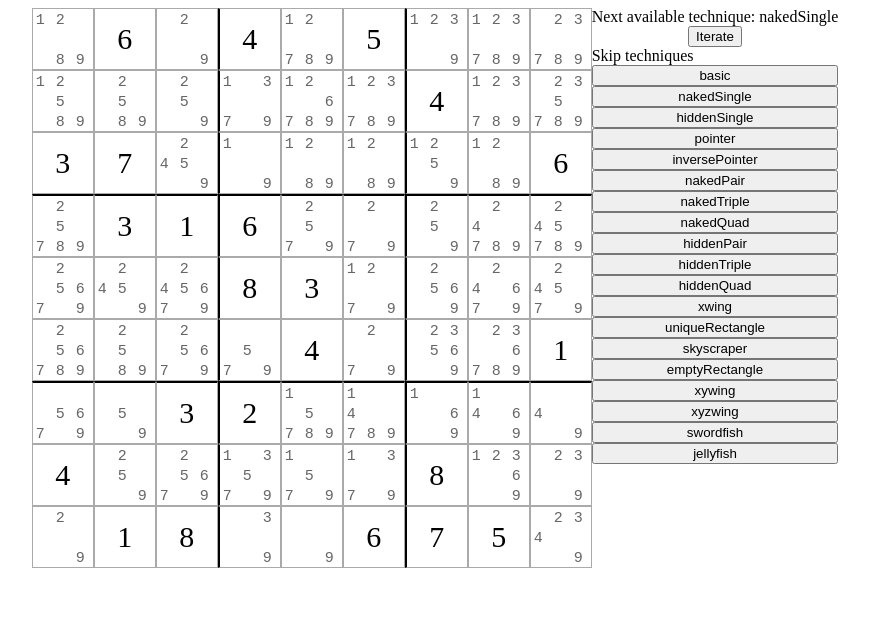
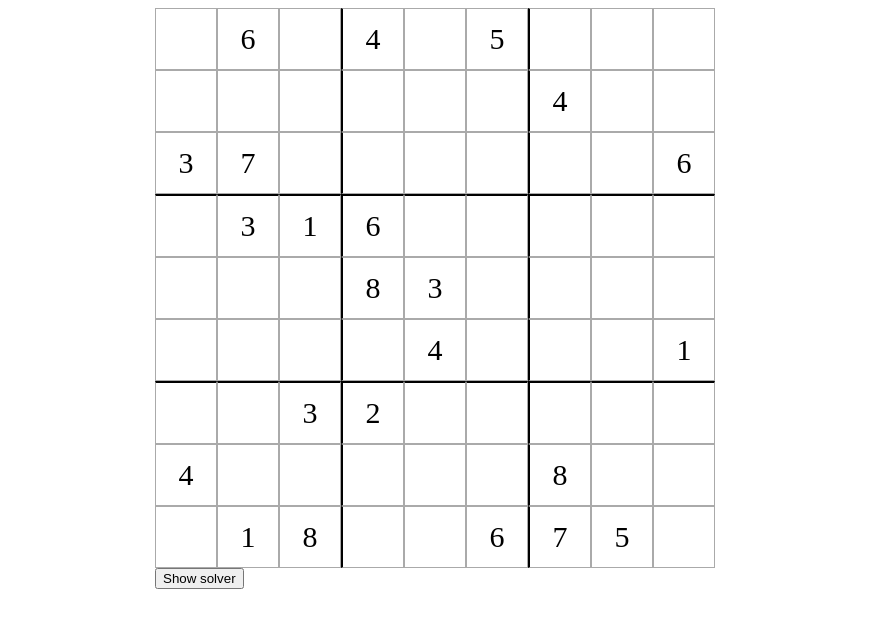
Before and after one commit to magnusjt/sudoku, a React (Create React App) app: page / in a window 1280 px wide. Shown: the top 628 px of the page, without its empty margins (205-1074 px from the left). Built offline with nearby package versions, Linux system fonts and the light colour scheme.

Commit message:
Work on inputs

```diff
--- a/src/core/sudoku.ts
+++ b/src/core/sudoku.ts
@@ -1,5 +1,5 @@
-import { Board, Cell, Technique } from './types'
-import { applyEffects, isBoardFinished } from './utils'
+import { Board, Cell, InputMode, Point, Technique } from './types'
+import { allCandidates, applyEffects, cloneBoard, getAllPoints, getBoardCell, isBoardFinished } from './utils'
 import { allBasicEliminations, basicElimination } from './solvers/basic'
 import { hiddenSingle, nakedSingle } from './solvers/singles'
 import { inversePointer, pointer } from './solvers/pointer'
@@ -10,7 +10,7 @@ import { uniqueRectangle } from './solvers/uniqueRectangle'
 import { xyWing, xyzWing } from './solvers/wing'
 import { emptyRectangle } from './solvers/emptyRectangle'
 
-export const boardFromInput = (input: number[][]) => {
+export const boardFromInput = (input: number[][], withCandidates = true) => {
     const candidates = [1, 2, 3, 4, 5, 6, 7, 8, 9]
     let board: Board = []
     for(let y = 0; y < 9; y++){
@@ -19,16 +19,25 @@ export const boardFromInput = (input: number[][]) => {
             if(input[y][x] !== 0){
                 row.push({
                     value: input[y][x],
+                    given: true,
                     candidates: []
                 })
             }else{
                 row.push({
                     value: null,
-                    candidates
+                    given: false,
+                    candidates: withCandidates ? candidates : []
                 })
             }
         }
         board.push(row)
+    }
+    return board
+}
+export const resetCandidates = (board: Board) => {
+    board = cloneBoard(board)
+    for(let point of getAllPoints()){
+        board[point.y][point.x].candidates = board[point.y][point.x].value === null ? allCandidates : []
     }
     return board
 }
@@ -111,3 +120,38 @@ export const iterate = (board) => {
 
     return {board, effects: [], actors: [], technique: 'wtf'}
 }
+
+export const applyInputValue = (board: Board, points: Point[], digit: number, mode: InputMode) => {
+    board = cloneBoard(board)
+
+    if(points.length === 1){
+        const point = points[0]
+        const cell = getBoardCell(board, point)
+        if(mode === 'candidates' && cell.value === null){
+            if(cell.candidates.includes(digit)){
+                cell.candidates = cell.candidates.filter(c => c !== digit)
+            }else{
+                cell.candidates.push(digit)
+            }
+        }else if(mode === 'normal' && !cell.given){
+            if(cell.value === digit){
+                cell.value = null
+            }else{
+                cell.value = digit
+            }
+        }
+    }else if(points.length >= 2){
+        points.forEach(point => {
+            const cell = getBoardCell(board, point)
+            if(cell.value === null){
+                if(cell.candidates.includes(digit)){
+                    cell.candidates = cell.candidates.filter(c => c !== digit)
+                }else{
+                    cell.candidates.push(digit)
+                }
+            }
+        })
+    }
+
+    return board
+}
--- a/src/core/types.ts
+++ b/src/core/types.ts
@@ -1,7 +1,7 @@
 export type Cell = {
     value: number | null
     candidates: number[]
-
+    given: boolean
 }
 export type Point = {
     x: number
@@ -37,3 +37,5 @@ export type SolveResult = {
     actors: Actor[]
     technique: string
 }
+
+export type InputMode = 'normal' | 'candidates'
--- a/src/core/utils.ts
+++ b/src/core/utils.ts
@@ -186,10 +186,6 @@ export const removeCandidates = (board: Board, point: Point, numbers: number[]):
     return {type: 'elimination', point, numbers: candidatesToRemove} as EliminationEffect
 }
 
-export const removeCandidate = (board: Board, point: Point, number: number): Effect => {
-    return removeCandidates(board, point, [number])
-}
-
 export const removeCandidatesFromPoints = (board: Board, points: Point[], numbers: number[]): Effect[] => {
     return points
         .map(point => removeCandidates(board, point, numbers))
@@ -208,7 +204,7 @@ export const isBoardFinished = (board: Board) => {
     return getAllPoints().every(point => getBoardCell(board, point).value !== null)
 }
 
-const cloneBoard = (board: Board) => {
+export const cloneBoard = (board: Board) => {
     return [...board].map(row => [...row].map(cell => {
         return {
             ...cell,
--- a/src/gui/app.tsx
+++ b/src/gui/app.tsx
@@ -2,7 +2,8 @@ import * as sudoku from '../core/sudoku'
 import React from 'react'
 import { BoardDisplay } from './board'
 import { Solver } from './solver'
-import { Board, SolveResult } from '../core/types'
+import { Board, InputMode, Point, SolveResult } from '../core/types'
+import { applyInputValue } from '../core/sudoku'
 
 /*
 const input = [ // Easy
@@ -41,35 +42,60 @@ const input = [ // Expert
     [4, 0, 0, 0, 0, 0, 8, 0, 0],
     [0, 1, 8, 0, 0, 6, 7, 5, 0],
 ]
-let initialBoard = sudoku.boardFromInput(input)
-initialBoard = sudoku.runBasicEliminations(initialBoard)
+let initialBoard = sudoku.boardFromInput(input, false)
 
 export function App(props){
     const [board, setBoard] = React.useState(initialBoard)
-    const [next, setNext] = React.useState<SolveResult | null>(null)
-    const nextBoard = next?.board ?? board
+    const [solveResult, setSolveResult] = React.useState<SolveResult | null>(null)
+    const [solverEnabled, setSolverEnabled] = React.useState(false)
+    const [inputMode, setInputMode] = React.useState<InputMode>('normal')
 
-    const setSolveResult = (solveResult: SolveResult | null, prevBoard: Board) => {
+    const onSetSolveResult = (solveResult: SolveResult | null, prevBoard: Board) => {
         setBoard(prevBoard)
-        setNext(solveResult)
+        setSolveResult(solveResult)
     }
-    const onSetDigit = () => {
-
+    const toggleSolver = () => {
+        if(solverEnabled){
+            setSolverEnabled(false)
+            setSolveResult(null)
+        }else{
+            setSolverEnabled(true)
+        }
+    }
+    const onSetDigit = (digit: number, points: Point[]) => {
+        const nextBoard = applyInputValue(board, points, digit, inputMode)
+        setBoard(nextBoard)
+    }
+    const onKeyDown = (e) => {
+        if(e.key.toLowerCase() === 'a'){
+            setInputMode('normal')
+        }
+        if(e.key.toLowerCase() === 's'){
+            setInputMode('candidates')
+        }
+        console.log(e.key)
     }
 
     return (
+        <div onKeyDown={onKeyDown} tabIndex={-1}>
+            <div style={{ display: 'flex', justifyContent: 'center' }}>
                 <div>
-            <div style={{ display: 'flex', justifyContent: 'center' }}>
                     <BoardDisplay
                         board={board}
-                    solveResult={next}
+                        solveResult={solveResult}
                         onSetDigit={onSetDigit}
                     />
+                    <button onClick={toggleSolver}>{solverEnabled ? 'Hide solver' : 'Show solver'}</button>
+                </div>
+                {solverEnabled &&
+                    <div>
                         <Solver
-                    board={nextBoard}
-                    solveResult={next}
-                    onSolveResult={setSolveResult}
+                            board={solveResult?.board ?? board}
+                            solveResult={solveResult}
+                            onSolveResult={onSetSolveResult}
                         />
+                    </div>
+                }
             </div>
         </div>
     )
--- a/src/gui/board.tsx
+++ b/src/gui/board.tsx
@@ -1,6 +1,6 @@
 import { Board, Cell, Effect, Point, SolveResult, ValueEffect } from '../core/types'
 import React from 'react'
-import { pointsEqual } from '../core/utils'
+import { getAffectedPoints, pointsEqual } from '../core/utils'
 
 const Candidates = (props) => {
     const height = props.height
@@ -28,6 +28,7 @@ const Candidates = (props) => {
 type CellDisplayProps = {
     solveResult: SolveResult | null
     selected: boolean
+    affected: boolean
     cell: Cell
     point: Point
     highlightedNumber: number | null
@@ -35,7 +36,7 @@ type CellDisplayProps = {
 
 const CellDisplay = (props: CellDisplayProps) => {
     const {effects, actors} = props.solveResult ?? {effects: [], actors: []}
-    const {point, selected, cell, highlightedNumber} = props
+    const {point, selected, affected, cell, highlightedNumber} = props
 
     const hasElimination = effects.filter((eff: Effect) => eff.type === 'elimination').some((eff) => pointsEqual((eff as ValueEffect).point, point))
     const hasSetValue = effects.filter((eff: Effect) => eff.type === 'value').some((eff) => pointsEqual((eff as ValueEffect).point, point))
@@ -43,6 +44,7 @@ const CellDisplay = (props: CellDisplayProps) => {
 
     let bg = 'white'
 
+    if(affected) bg = '#efefef'
     if(hasElimination) bg = '#b0c9f6'
     if(hasActor) bg = '#c5f6b0'
     if(hasSetValue) bg = '#85ffff'
@@ -92,6 +94,9 @@ export const BoardDisplay = (props: BoardDisplayProps) => {
     const [isSelecting, setIsSelecting] = React.useState(false)
 
     const highlightedNumber = selectedCells.length === 1 ? board[selectedCells[0].y][selectedCells[0].x].value : null
+    const affectedPoints = selectedCells.length === 1
+        ? getAffectedPoints(selectedCells[0])
+        : []
 
     const onKeyDown = (e: React.KeyboardEvent) => {
         if(/\d/.test(e.key)){
@@ -127,6 +132,7 @@ export const BoardDisplay = (props: BoardDisplayProps) => {
                 const cells = row.map((cell, x) => {
                     const point = {x, y}
                     const selected = selectedCells.some(p => pointsEqual(p, point))
+                    const affected = affectedPoints.some(p => pointsEqual(p, point))
                     return (
                         <div
                             key={x}
@@ -145,6 +151,7 @@ export const BoardDisplay = (props: BoardDisplayProps) => {
                             <CellDisplay
                                 cell={cell}
                                 selected={selected}
+                                affected={affected}
                                 point={{x, y}}
                                 solveResult={props.solveResult}
                                 highlightedNumber={highlightedNumber}
--- a/src/gui/solver.tsx
+++ b/src/gui/solver.tsx
@@ -1,7 +1,7 @@
 import React from 'react'
 import * as sudoku from '../core/sudoku'
 import { Board, Point, SolveResult } from '../core/types'
-import { techniques } from '../core/sudoku'
+import { resetCandidates, runBasicEliminations, techniques } from '../core/sudoku'
 
 export type SolverProps = {
     board: Board
@@ -9,11 +9,18 @@ export type SolverProps = {
     solveResult: SolveResult | null
 }
 
+const getSolverBoard = (board: Board) => {
+    board = resetCandidates(board)
+    board = runBasicEliminations(board)
+    return board
+}
+
 const pointToStr = (point: Point) => `r${point.y+1}c${point.x+1}`
 
 export const Solver = (props: SolverProps) => {
-    const {board, solveResult, onSolveResult} = props
-    const nextTechniqueResult = React.useMemo(() => sudoku.runTechnique(board), [board])
+    const {board: activeBoard, solveResult, onSolveResult} = props
+    const solverBoard = React.useMemo(() => getSolverBoard(activeBoard), [activeBoard])
+    const nextTechniqueResult = React.useMemo(() => sudoku.runTechnique(solverBoard), [solverBoard])
     const [skippedTechniques, setSkippedTechniques] = React.useState<string[]>([])
 
     const onToggleTechnique = (type: string) => {
@@ -26,8 +33,8 @@ export const Solver = (props: SolverProps) => {
         })
     }
     const iterate = () => {
-        let prevBoard = board
-        let res = sudoku.iterate(board)
+        let prevBoard = solverBoard
+        let res = sudoku.iterate(solverBoard)
         while(skippedTechniques.includes(res.technique)){
             prevBoard = res.board
             res = sudoku.iterate(res.board)
```
Also changed, not shown: public/boards/1.js (added, +11 -0 lines). Lines whose indentation alone changed are shown as unchanged.
